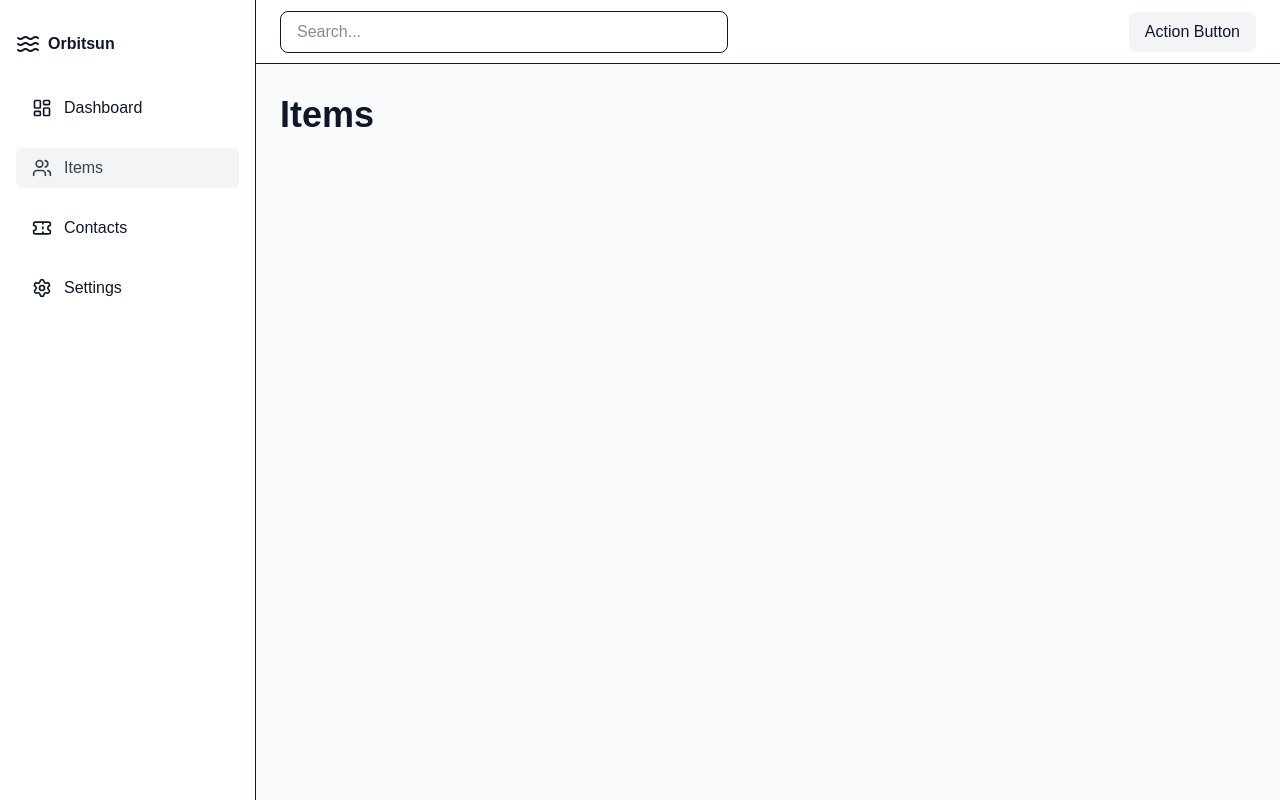
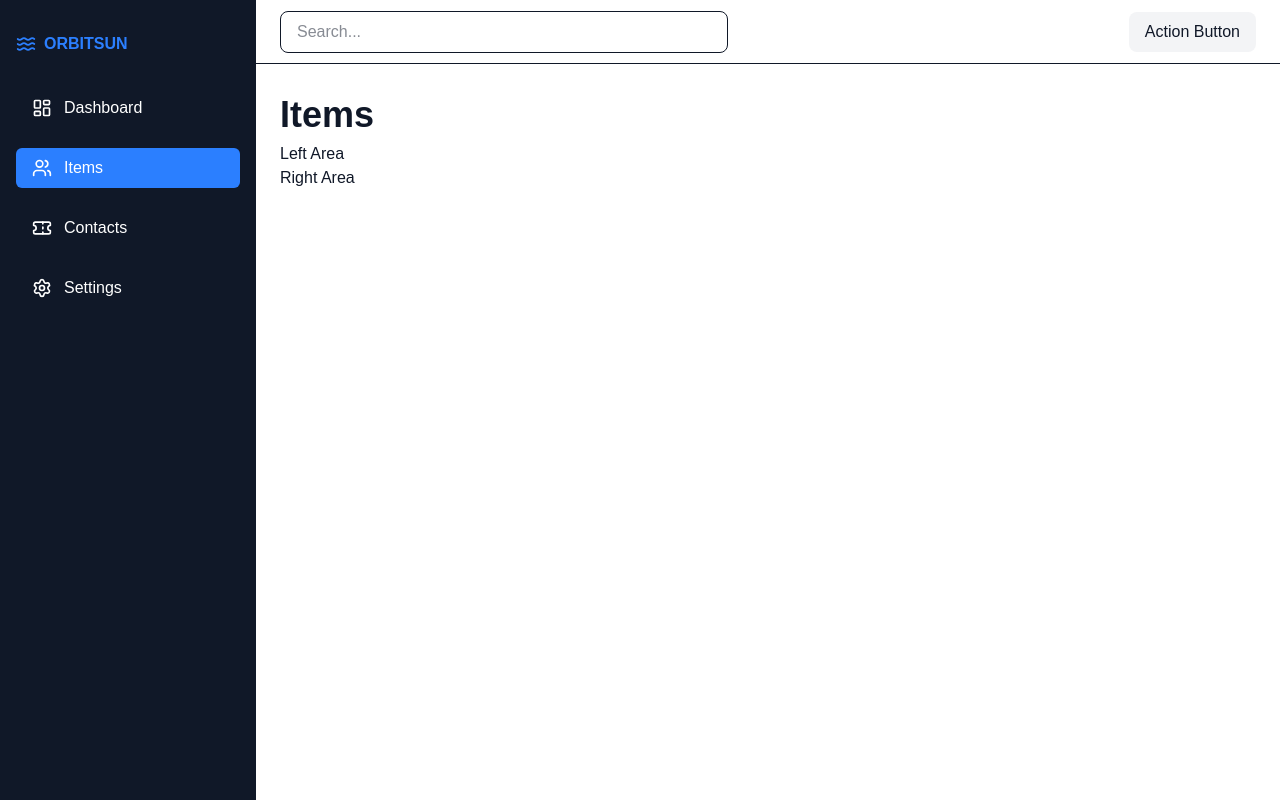
Before and after one commit to ohsemdomain/orbitsun, a React (Vite) app: page /#/items in a window 1280 px wide. Built offline with nearby package versions, Linux system fonts and the light colour scheme.

Commit message:
Refactor App component and page layouts to enhance structure and styling. Update sidebar and navigation links for improved accessibility. Add content sections to ContactsPage, ItemsPage, and SettingsPage, while removing the deprecated MainArea component.

```diff
--- a/src/App.tsx
+++ b/src/App.tsx
@@ -22,12 +22,11 @@ const App: FC = () => {
 
 	return (
 		<div className="flex h-screen">
-			{/* Sidebar */}
-			<aside className="flex flex-col w-64 h-screen px-4 py-8 bg-white border-r dark:bg-gray-900 dark:border-gray-700">
+			<aside className="flex flex-col w-64 h-screen px-4 py-8 bg-gray-900">
 				<NavLink to="/" className="mb-8">
 					<div className="mr-6 flex items-center space-x-2">
-						<Waves className="h-6 w-6 text-primary" />
-						<span className="hidden font-bold sm:inline-block font-headline">Orbitsun</span>
+						<Waves className="h-5 w-5 text-blue-500" />
+						<span className="text-blue-500 hidden font-bold sm:inline-block font-headline">ORBITSUN</span>
 					</div>
 				</NavLink>
 
@@ -41,8 +40,8 @@ const App: FC = () => {
 								className={({ isActive }) =>
 									`flex items-center px-4 py-2 ${index > 0 ? 'mt-5' : ''} ${
 										isActive
-											? 'text-gray-700 bg-gray-100 rounded-md'
-											: 'transition-colors duration-300 transform hover:bg-gray-100 hover:text-gray-700'
+											? 'text-white bg-blue-500 rounded-md'
+											: 'text-white transition-colors duration-300 transform hover:bg-gray-100 hover:text-gray-700'
 									}`
 								}
 							>
@@ -54,11 +53,9 @@ const App: FC = () => {
 				</nav>
 			</aside>
 
-			{/* Main content area */}
 			<div className="flex-1 flex flex-col">
 				{/* Topbar */}
 				<header className="flex items-center justify-between h-16 px-6 bg-white border-b">
-					{/* Left side */}
 					<div className="flex items-center flex-1 max-w-md">
 						<div className="relative w-full">
 							<input
@@ -69,8 +66,6 @@ const App: FC = () => {
 							/>
 						</div>
 					</div>
-
-					{/* Right side */}
 					<div className="flex items-center">
 						<button
 							type="button"
@@ -83,7 +78,7 @@ const App: FC = () => {
 				</header>
 
 				{/* Main Area with Routes */}
-				<main className="flex-1 overflow-auto bg-gray-50">
+				<main className="flex-1 overflow-auto">
 					<Routes>
 						<Route path="/" element={<Navigate to="/dashboard" replace />} />
 						<Route path="/dashboard" element={<DashboardPage />} />
--- a/src/features/contacts/ContactsPage.tsx
+++ b/src/features/contacts/ContactsPage.tsx
@@ -3,7 +3,13 @@ import type { FC } from 'react';
 const ContactsPage: FC = () => {
 	return (
 		<div className="p-6">
-			<h1>Contacts</h1>
+			<div>
+				<h1>Contacts</h1>
+				<p>Left Area</p>
+			</div>
+			<div>
+				<p>Right Area</p>
+			</div>
 		</div>
 	);
 };
--- a/src/features/dashboard/DashboardPage.tsx
+++ b/src/features/dashboard/DashboardPage.tsx
@@ -4,6 +4,7 @@ const DashboardPage: FC = () => {
 	return (
 		<div className="p-6">
 			<h1>Dashboard</h1>
+			<p>Main Area</p>
 		</div>
 	);
 };
--- a/src/features/items/ItemsPage.tsx
+++ b/src/features/items/ItemsPage.tsx
@@ -3,7 +3,13 @@ import type { FC } from 'react';
 const ItemsPage: FC = () => {
 	return (
 		<div className="p-6">
-			<h1>Items</h1>
+			<div>
+				<h1>Items</h1>
+				<p>Left Area</p>
+			</div>
+			<div>
+				<p>Right Area</p>
+			</div>
 		</div>
 	);
 };
--- a/src/features/settings/SettingsPage.tsx
+++ b/src/features/settings/SettingsPage.tsx
@@ -4,6 +4,7 @@ const SettingsPage: FC = () => {
 	return (
 		<div className="p-6">
 			<h1>Settings</h1>
+			<p>Main Area</p>
 		</div>
 	);
 };
--- a/src/layouts/MainArea.tsx
+++ /dev/null
@@ -1,9 +0,0 @@
-const MainArea: React.FC = () => {
-	return (
-		<div>
-			<p>Main Area</p>
-		</div>
-	);
-};
-
-export default MainArea;
```
